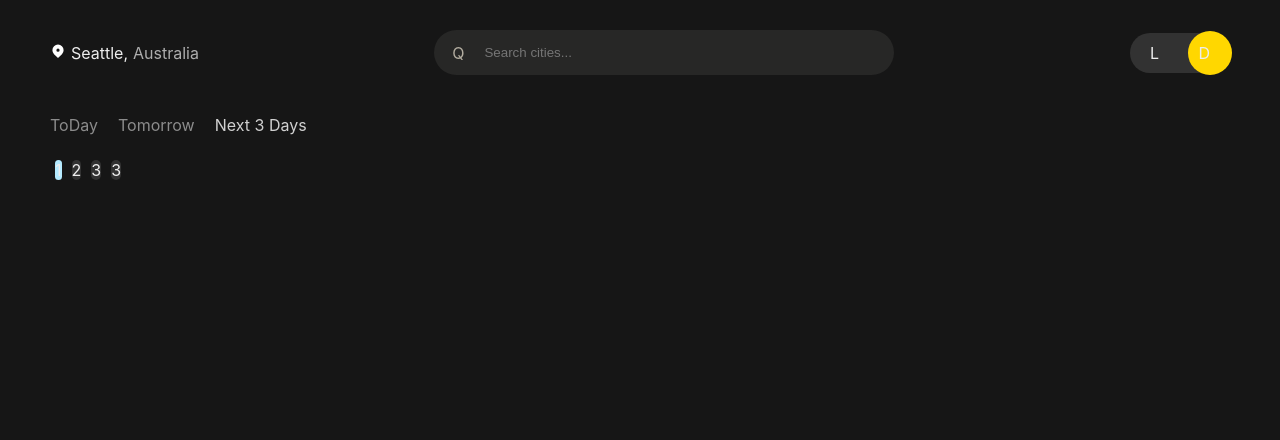
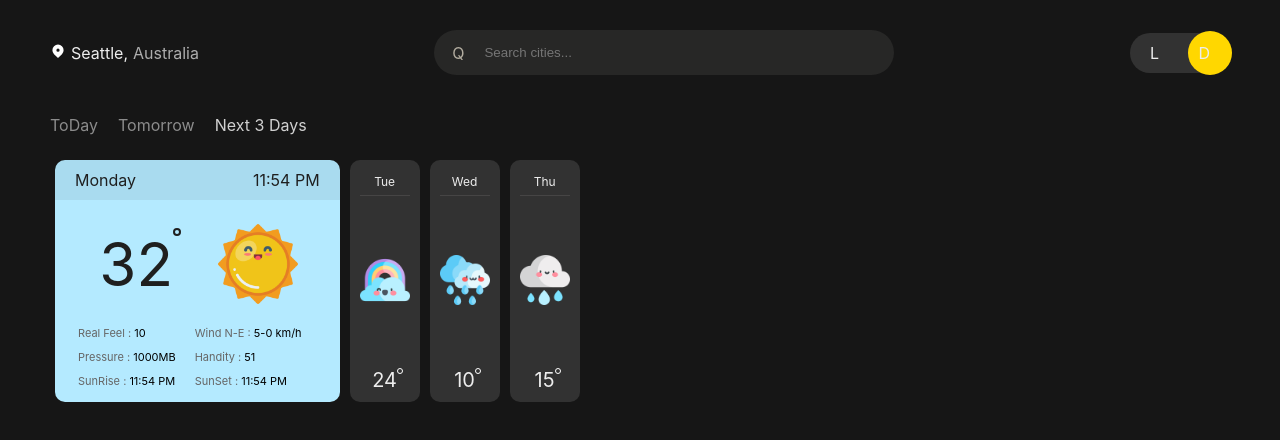
Before and after one commit to sajjadseifi/weather, a React (Create React App) app: page /next3days in a window 1280 px wide. Shown: the top 440 px of the page. Built offline with nearby package versions, Linux system fonts and the light colour scheme.

Commit message:
feature : use dummy data & impliment selected item

```diff
--- a/src/pages/Next3Days/Next3Days.tsx
+++ b/src/pages/Next3Days/Next3Days.tsx
@@ -1,16 +1,33 @@
-import React from "react";
-import Card from "../../components/card/Card";
-import { CardType } from "../../components/card/card-type";
+import React, { useState } from "react";
 import CardGrid from "../../components/card/CardGrid";
+import { WheatherStatus } from "../../constants/enum/wheather-status.enum";
+import OtherDay from "./components/OtherDay";
+import SelectedDay from "./components/SelectedDay";
+import { next3DayDummyData } from "./dummy-data";
 
-const Next3Days = ()=>{
+const Next3Days = ()=> {
+    const [selected,setSelected]  = useState(0);
+
+    const onSelectClick = (index:number) => {
+        setSelected(prv => {
+            if (index < 0) return prv;
+            if (index >= next3DayDummyData.length) return prv;
+
+            return index
+        })
+    }
+
     return (
         <div>
             <CardGrid>
-                <Card cardType={CardType.SKY}>1</Card>
-                <Card cardType={CardType.DARK}>2</Card>
-                <Card cardType={CardType.DARK}>3</Card>
-                <Card cardType={CardType.DARK}>3</Card>
+                {next3DayDummyData.map((props,index)=> {
+                    if (selected == index) {
+                        return  <SelectedDay  {...props} />
+                    }
+                    else {
+                        return  <OtherDay onClick={() => onSelectClick(index)} {...props} />
+                    }
+                })}
             </CardGrid>
         </div>
     )
```
